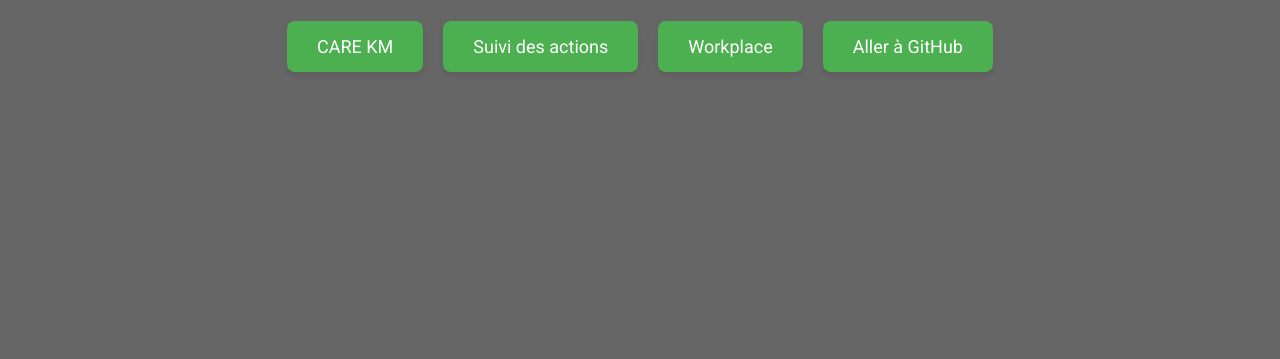
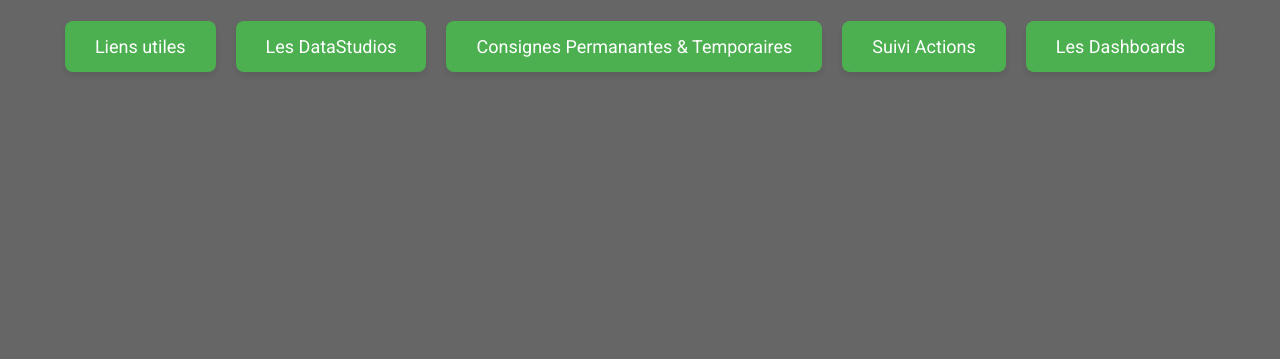
Before and after one commit to Ahlam-mas/Ahlam-mas.github.io, a plain HTML site: page index.html in a window 1280 px wide. Shown: the part 441-800 px from the top of the page. Drawn offline with Linux system fonts and the light colour scheme.

Commit message:
Update index.html

```diff
--- a/index.html
+++ b/index.html
@@ -19,10 +19,11 @@
         <h1>Choisissez une option</h1>
 
         <div class="button-container">
-            <a href="https://care.carrefour.com/saw/km/articles" class="button">CARE KM</a>
-            <a href="https://docs.google.com/spreadsheets/d/1fKLoScMt8Y2Rh8-Rwdx8p1aJnow3tfUHkLrSFL9Qn5U/edit?gid=1673221753#gid=1673221753" class="button">Suivi des actions</a>
-            <a href="https://carrefour.workplace.com/chat/t/8498394003565808" class="button">Workplace</a>
-            <a href="https://www.github.com" class="button">Aller à GitHub</a>
+            <a href="https://docs.google.com/document/d/1uOeaG1ehC7_kDDeq9NkToupm09TkM1E8CBZi5sYZLRs/edit?pli=1" class="button">Liens utiles</a>
+            <a href="https://lookerstudio.google.com/u/0/reporting/a24221b0-6236-408a-a16c-42f3ea46032f/page/1M3" class="button">Les DataStudios</a>
+            <a href="https://docs.google.com/document/d/1kRkcTdCHOfYNnnNDPzS0tVS4XO3O1oFXZptv-Zs7I-s/edit#heading=h.gupjl6u62hdn" class="button">Consignes Permanantes & Temporaires</a>
+            <a href="https://docs.google.com/spreadsheets/d/1fKLoScMt8Y2Rh8-Rwdx8p1aJnow3tfUHkLrSFL9Qn5U/edit?gid=1673221753#gid=1673221753" class="button">Suivi Actions</a>
+            <a href="https://www.logm.xss.vpoda3p.carrefour.com/magic-quadrant-prd-a3/grafana/main/d/ad56455d-bc34-4580-97e1-1b10db8f2256/mq-support-v2?orgId=1&refresh=1m" class="button">Les Dashboards</a>
         </div>
     </div>
 
```
